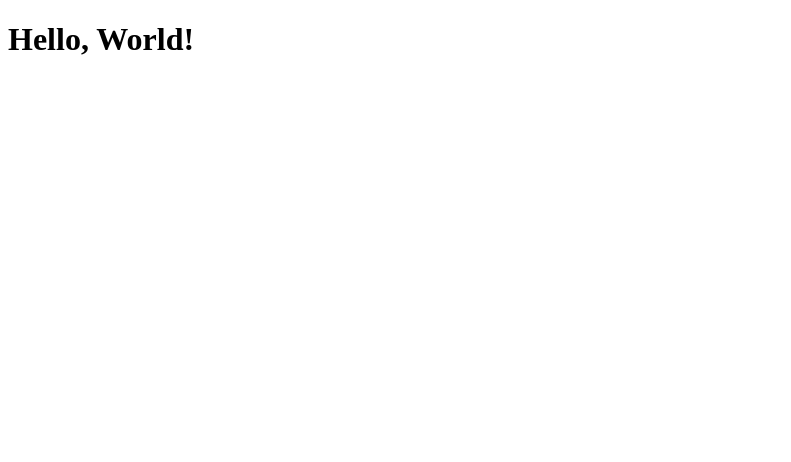
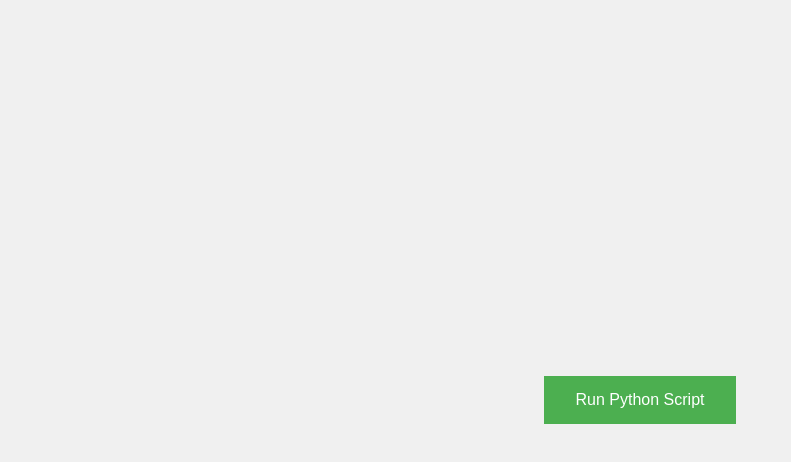
Before and after one commit to omza12/flask, a plain HTML site: page index.html in a window 1280 px wide. Shown: the whole page, without its empty margins (0-791 px from the left). Drawn offline with Linux system fonts and the light colour scheme.

Commit message:
Add html

```diff
--- a/index.html
+++ b/index.html
@@ -1,9 +1,40 @@
 <!DOCTYPE html>
-<html>
+<html lang="en">
 <head>
-    <title>Hello Page</title>
+    <meta charset="UTF-8">
+    <meta name="viewport" content="width=device-width, initial-scale=1.0">
+    <title>Button to Python Script</title>
+    <style>
+        body {
+            font-family: Arial, sans-serif;
+            display: flex;
+            justify-content: center;
+            align-items: center;
+            height: 100vh;
+            background-color: #f0f0f0;
+            margin: 0;
+        }
+        .button {
+            background-color: #4CAF50; /* Green */
+            border: none;
+            color: white;
+            padding: 15px 32px;
+            text-align: center;
+            text-decoration: none;
+            display: inline-block;
+            font-size: 16px;
+            margin: 4px 2px;
+            cursor: pointer;
+            transition-duration: 0.4s;
+        }
+        .button:hover {
+            background-color: white;
+            color: black;
+            border: 2px solid #4CAF50;
+        }
+    </style>
 </head>
 <body>
-    <h1>Hello, World!</h1>
+    <button class="button" onclick="window.location.href='site.py'">Run Python Script</button>
 </body>
 </html>
```
